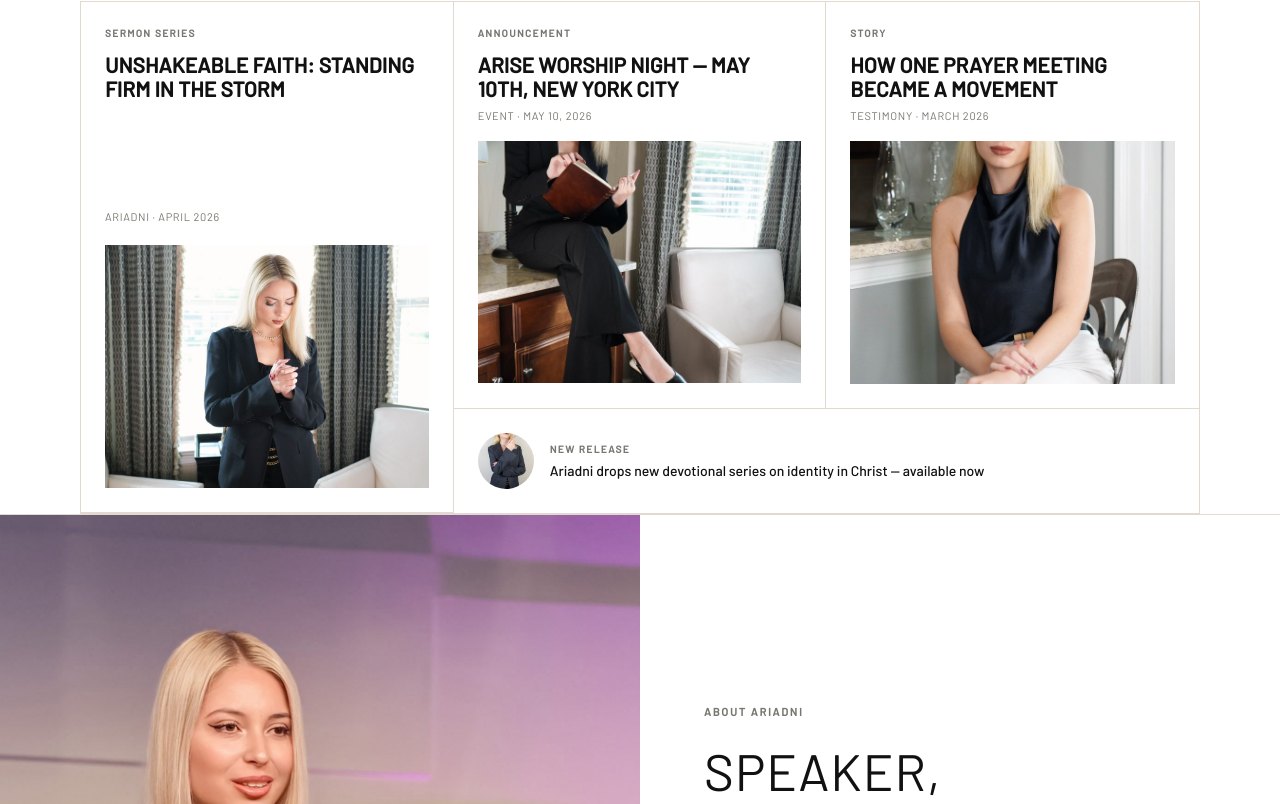
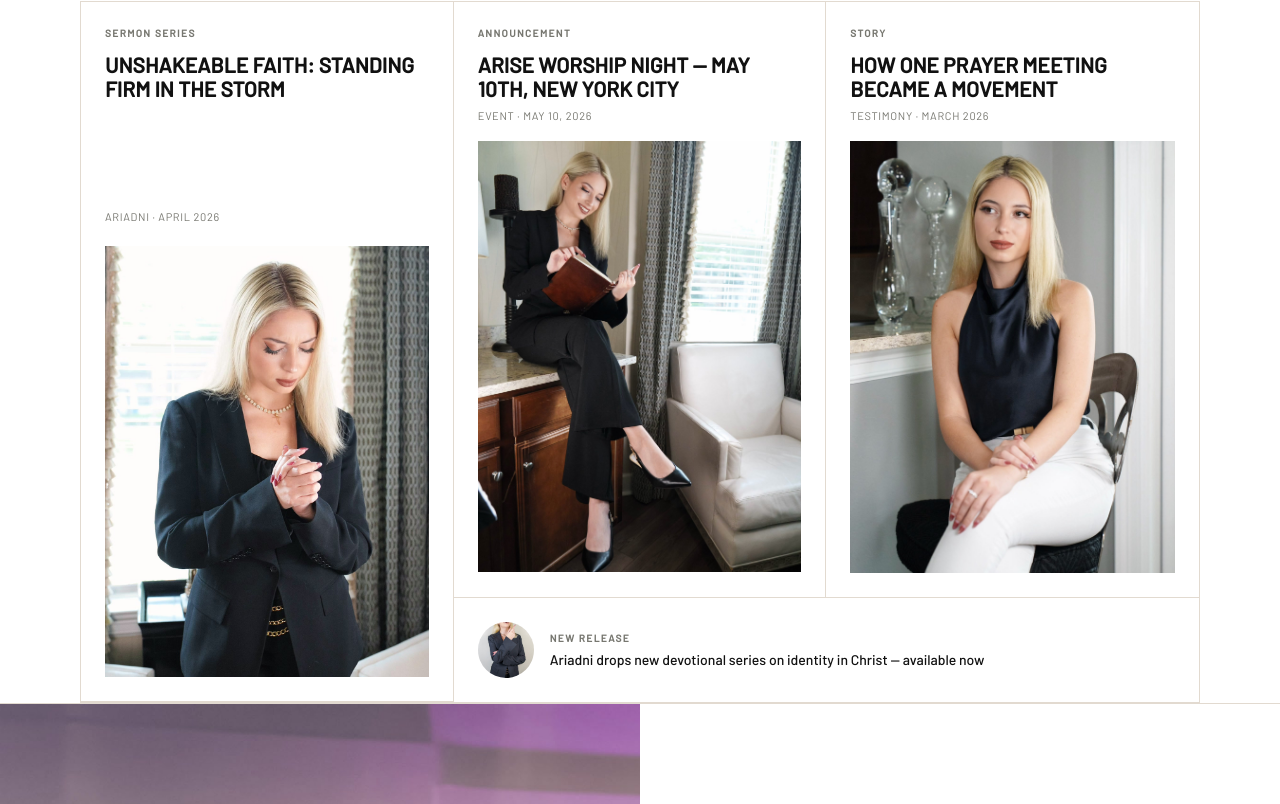
Before and after one commit to XristosKidonis/ariadni-ministry-next, a Next.js app: page / in a window 1280 px wide. Shown: the part 1376-2180 px from the top of the page. Built offline with nearby package versions, Linux system fonts and the light colour scheme; a web font is replaced by a local one.

Commit message:
Fix image cropping, add PayPal and Zelle donation options

```diff
--- a/components/sections/Give.tsx
+++ b/components/sections/Give.tsx
@@ -37,15 +37,28 @@ export default function Give() {
               and reach more people with the Gospel. 100% of donations go
               directly to ministry operations.
             </p>
-            <a
-              href="#"
-              className="inline-flex items-center text-[11px] font-semibold tracking-[0.12em] uppercase px-6 py-3 text-white transition-colors"
-              style={{ background: "var(--black)" }}
-              onMouseEnter={(e) => ((e.currentTarget as HTMLAnchorElement).style.background = "var(--dark-2, #2A2920)")}
-              onMouseLeave={(e) => ((e.currentTarget as HTMLAnchorElement).style.background = "var(--black)")}
-            >
-              GIVE NOW →
-            </a>
+            <div className="flex gap-4 pt-2">
+              <a
+                href="https://www.paypal.com"
+                target="_blank"
+                rel="noopener noreferrer"
+                className="inline-flex items-center text-[11px] font-semibold tracking-[0.12em] uppercase px-6 py-3 transition-colors"
+                style={{ background: "var(--accent)", color: "#fff" }}
+                onMouseEnter={(e) => ((e.currentTarget as HTMLAnchorElement).style.opacity = "0.8")}
+                onMouseLeave={(e) => ((e.currentTarget as HTMLAnchorElement).style.opacity = "1")}
+              >
+                DONATE VIA PAYPAL →
+              </a>
+              <button
+                className="inline-flex items-center text-[11px] font-semibold tracking-[0.12em] uppercase px-6 py-3 transition-colors border-2"
+                style={{ borderColor: "var(--accent)", color: "var(--accent)", background: "transparent" }}
+                onMouseEnter={(e) => ((e.currentTarget as HTMLButtonElement).style.background = "var(--accent)", (e.currentTarget as HTMLButtonElement).style.color = "#fff")}
+                onMouseLeave={(e) => ((e.currentTarget as HTMLButtonElement).style.background = "transparent", (e.currentTarget as HTMLButtonElement).style.color = "var(--accent)")}
+                onClick={() => alert("Zelle: Contact ariadni@arise.ministry or ask for details")}
+              >
+                ZELLE
+              </button>
+            </div>
           </div>
           <div className="aspect-[4/3] overflow-hidden">
             <Image
--- a/components/sections/Latest.tsx
+++ b/components/sections/Latest.tsx
@@ -66,14 +66,14 @@ export default function Latest() {
             <p className="text-[11px] mb-5" style={{ color: "var(--muted)", letterSpacing: "0.06em" }}>
               {cards[0].meta}
             </p>
-            <div className="aspect-[4/3] overflow-hidden mt-auto">
+            <div className="aspect-[3/4] overflow-hidden mt-auto bg-gray-200">
               <Image
                 src={cards[0].img}
                 alt={cards[0].title}
-                width={600}
-                height={450}
+                width={450}
+                height={600}
                 className="w-full h-full transition-transform duration-500 hover:scale-[1.04]"
-                style={{ objectFit: "cover", objectPosition: "center 20%" }}
+                style={{ objectFit: "cover", objectPosition: "center" }}
               />
             </div>
           </div>
@@ -95,8 +95,8 @@ export default function Latest() {
             <p className="text-[11px] mb-4" style={{ color: "var(--muted)", letterSpacing: "0.06em" }}>
               {cards[1].meta}
             </p>
-            <div className="aspect-[4/3] overflow-hidden">
-              <Image src={cards[1].img} alt={cards[1].title} width={600} height={450} className="w-full h-full object-cover transition-transform duration-500 hover:scale-[1.04]" />
+            <div className="aspect-[3/4] overflow-hidden bg-gray-200">
+              <Image src={cards[1].img} alt={cards[1].title} width={450} height={600} className="w-full h-full transition-transform duration-500 hover:scale-[1.04]" style={{ objectFit: "cover", objectPosition: "center" }} />
             </div>
           </div>
 
@@ -117,8 +117,8 @@ export default function Latest() {
             <p className="text-[11px] mb-4" style={{ color: "var(--muted)", letterSpacing: "0.06em" }}>
               {cards[2].meta}
             </p>
-            <div className="aspect-[4/3] overflow-hidden">
-              <Image src={cards[2].img} alt={cards[2].title} width={600} height={450} className="w-full h-full object-cover transition-transform duration-500 hover:scale-[1.04]" />
+            <div className="aspect-[3/4] overflow-hidden bg-gray-200">
+              <Image src={cards[2].img} alt={cards[2].title} width={450} height={600} className="w-full h-full transition-transform duration-500 hover:scale-[1.04]" style={{ objectFit: "cover", objectPosition: "center" }} />
             </div>
           </div>
 
--- a/components/sections/Worship.tsx
+++ b/components/sections/Worship.tsx
@@ -42,12 +42,13 @@ export default function Worship() {
           </div>
 
           {/* Featured image */}
-          <div className="relative w-full aspect-[16/9] overflow-hidden rounded-lg mb-8">
+          <div className="relative w-full aspect-[16/9] overflow-hidden rounded-lg mb-8 bg-gray-200">
             <Image
               src="/ariadni/aria-02.jpg"
               alt="Ariadni worship moment"
               fill
               className="object-cover"
+              style={{ objectPosition: "center" }}
             />
           </div>
 
```
